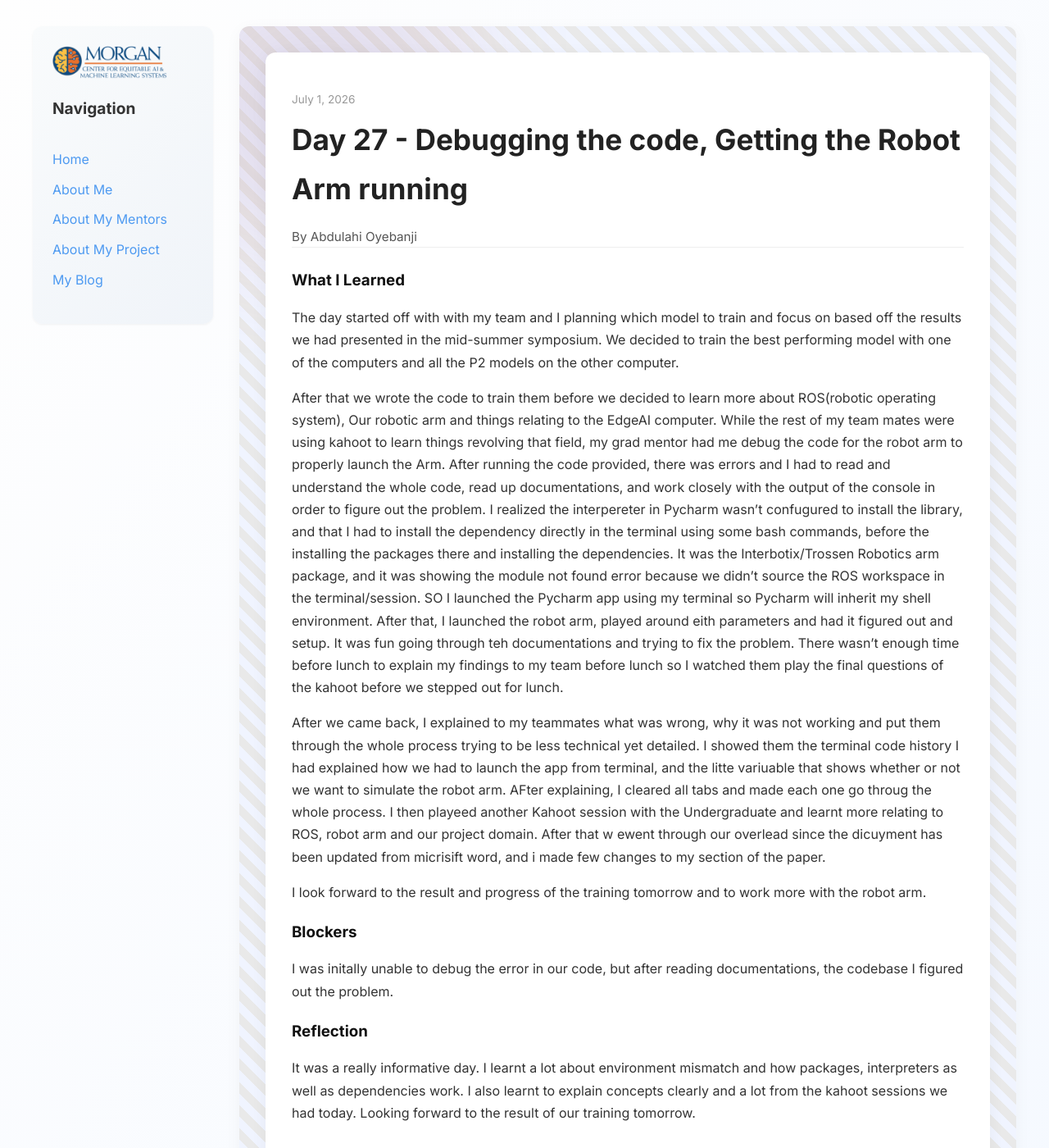
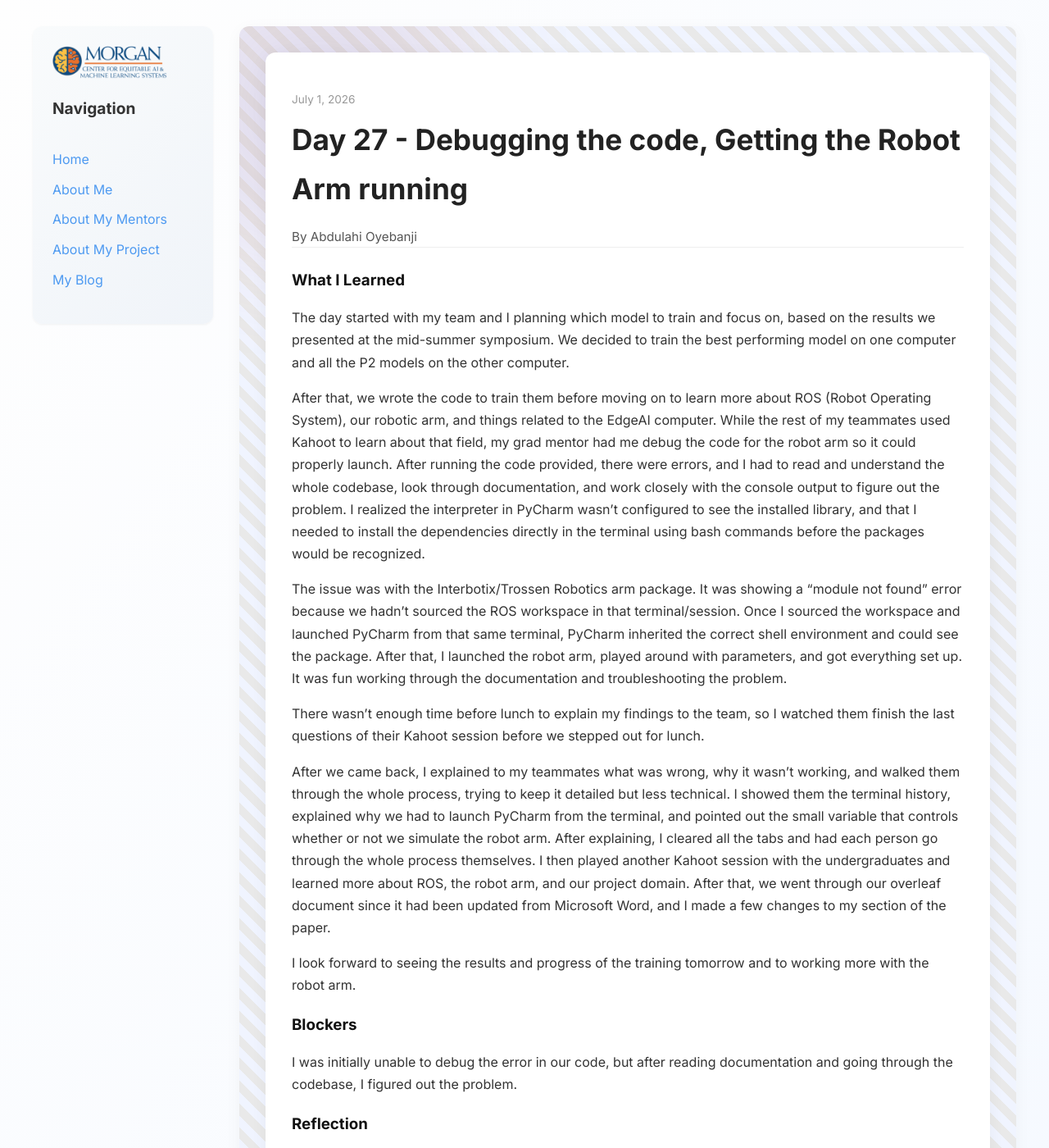
Before and after one commit to abdulahi-banji/abdulahi-banjiceamls26.github.io, a Jekyll site: the page built from _posts/2026-07-01-day-27.md, in a window 1280 px wide and 1400 px high. Shown: the whole window at 82% size. Built offline with Jekyll 4.4.1, drawn with Linux system fonts in a browser that asks for light colours; some of the changed text lies outside the part shown.

Commit message:
Day 27 final

```diff
--- a/_posts/2026-07-01-day-27.md
+++ b/_posts/2026-07-01-day-27.md
@@ -3,19 +3,24 @@ layout: post
 title: "Day 27 - Debugging the code, Getting the Robot Arm running"
 date: "2026-07-01 00:00:00"
 permalink: /day27.html
-tags: ["ROS", "RObot Arm", "YOLO11x"]
+tags: ["ROS", "Robot Arm", "YOLO11x"]
 
 what_i_learned: |
-  The day started off with with my team and I planning which model to train and focus on based off the results we had presented in the mid-summer symposium. We decided to train the best performing model with one of the computers and all the P2 models on the other computer.
+  The day started with my team and I planning which model to train and focus on, based on the results we presented at the mid-summer symposium. We decided to train the best performing model on one computer and all the P2 models on the other computer.
 
-  After that we wrote the code to train them before we decided to learn more about ROS(robotic operating system), Our robotic arm and things relating to the EdgeAI computer. While the rest of my team mates were using kahoot to learn things revolving that field, my grad mentor had me debug the code for the robot arm to properly launch the Arm. After running the code provided, there was errors and I had to read and understand the whole code, read up documentations, and work closely with the output of the console in order to figure out the problem. I realized the interpereter in Pycharm wasn't confugured to install the library, and that I had to install the dependency directly in the terminal using some bash commands, before the installing the packages there and installing the dependencies. It was the Interbotix/Trossen Robotics arm package, and it was showing the module not found error because we didn't source the ROS workspace in the terminal/session. SO I launched the Pycharm app using my terminal so Pycharm will inherit my shell environment. After that, I launched the robot arm, played around eith parameters and had it figured out and setup. It was fun going through teh documentations and trying to fix the problem. There wasn't enough time before lunch to explain my findings to my team before lunch so I watched them play the final questions of the kahoot before we stepped out for lunch.
+  After that, we wrote the code to train them before moving on to learn more about ROS (Robot Operating System), our robotic arm, and things related to the EdgeAI computer. While the rest of my teammates used Kahoot to learn about that field, my grad mentor had me debug the code for the robot arm so it could properly launch. After running the code provided, there were errors, and I had to read and understand the whole codebase, look through documentation, and work closely with the console output to figure out the problem. I realized the interpreter in PyCharm wasn't configured to see the installed library, and that I needed to install the dependencies directly in the terminal using bash commands before the packages would be recognized.
 
-  After we came back, I explained to my teammates what was wrong, why it was not working and put them through the whole process trying to be less technical yet detailed. I showed them the terminal code history I had explained how we had to launch the app from terminal, and the litte variuable that shows whether or not we want to simulate the robot arm. AFter explaining, I cleared all tabs and made each one go throug the whole process. I then playeed another Kahoot session with the Undergraduate and learnt more relating to ROS, robot arm and our project domain. After that w ewent through our overlead since the dicuyment has been updated from micrisift word, and i made few changes to my section of the paper.
+  The issue was with the Interbotix/Trossen Robotics arm package. It was showing a "module not found" error because we hadn't sourced the ROS workspace in that terminal/session. Once I sourced the workspace and launched PyCharm from that same terminal, PyCharm inherited the correct shell environment and could see the package. After that, I launched the robot arm, played around with parameters, and got everything set up. It was fun working through the documentation and troubleshooting the problem.
 
-  I look forward to the result and progress of the training tomorrow and to work more with the robot arm.
+  There wasn't enough time before lunch to explain my findings to the team, so I watched them finish the last questions of their Kahoot session before we stepped out for lunch.
+
+  After we came back, I explained to my teammates what was wrong, why it wasn't working, and walked them through the whole process, trying to keep it detailed but less technical. I showed them the terminal history, explained why we had to launch PyCharm from the terminal, and pointed out the small variable that controls whether or not we simulate the robot arm. After explaining, I cleared all the tabs and had each person go through the whole process themselves. I then played another Kahoot session with the undergraduates and learned more about ROS, the robot arm, and our project domain. After that, we went through our overleaf document since it had been updated from Microsoft Word, and I made a few changes to my section of the paper.
+
+  I look forward to seeing the results and progress of the training tomorrow and to working more with the robot arm.
+
 blockers: |
-  I was initally unable to debug the error in our code, but after reading documentations, the codebase I figured out the problem.
+  I was initially unable to debug the error in our code, but after reading documentation and going through the codebase, I figured out the problem.
 
 reflection: |
-  It was a really informative day. I learnt a lot about environment mismatch  and how packages, interpreters as well as  dependencies work. I also learnt to explain concepts clearly and a lot from the kahoot sessions we had today. Looking forward to the result of our training tomorrow.
+  It was a really informative day. I learned a lot about environment mismatches and how packages, interpreters, and dependencies work together. I also learned how to explain technical concepts clearly, and picked up a lot from the Kahoot sessions we had today. Looking forward to the results of our training tomorrow.
 ---
```
